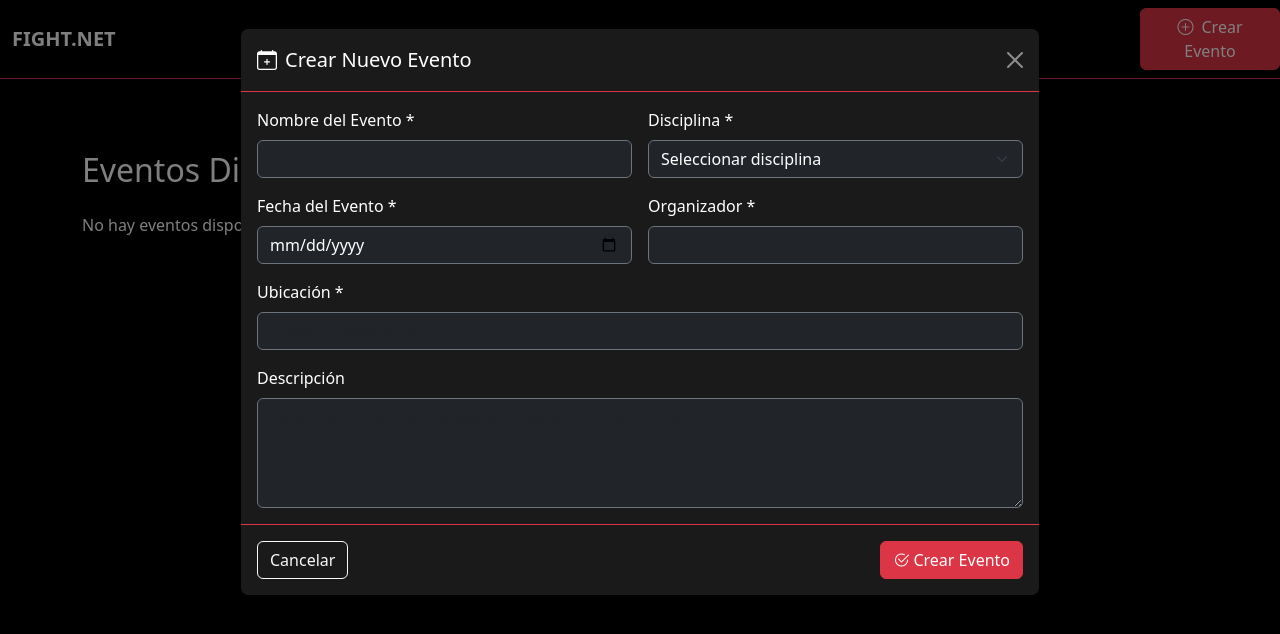
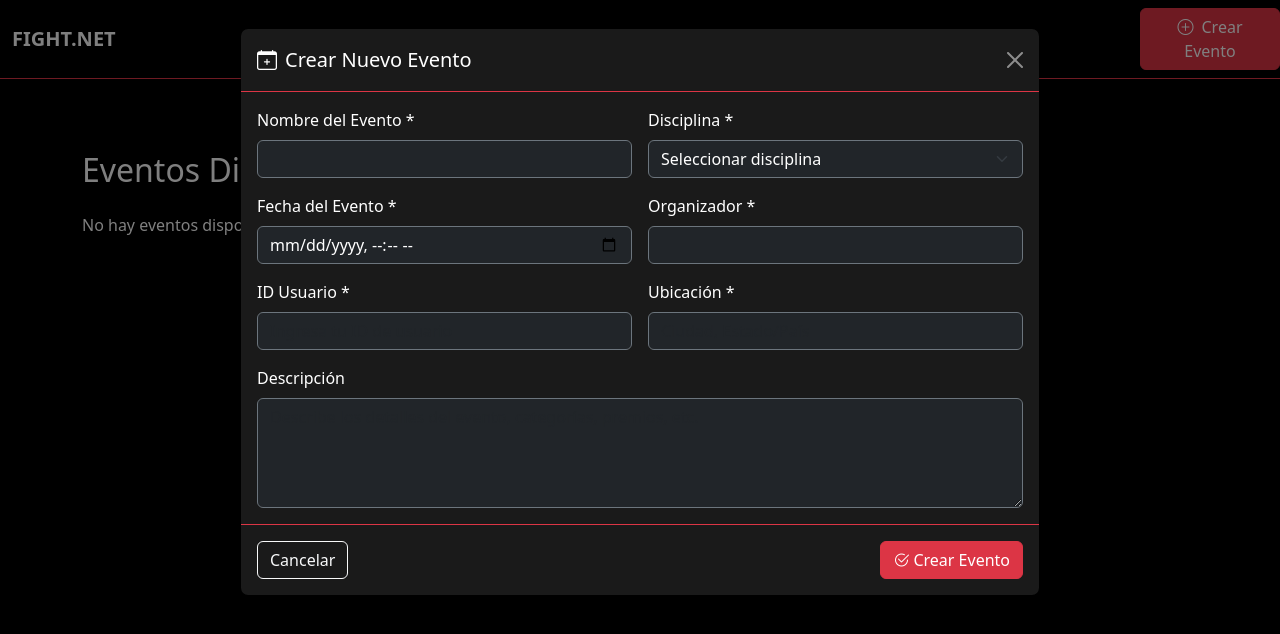
Before and after one commit to ElPunch/FIGHT.NET, a Django app: page /pagina/ in a window 1280 px wide, after a click on "Crear Evento". Shown: the top 634 px of the page. Run offline with Django 5.2, Linux system fonts and the light colour scheme; data that the repository does not hold is empty; parts of the project's set-up code (start-up, migrations or seed data) failed here and were passed over.

Commit message:
Enhance event creation form in index.html: add user ID input, change date input type, and format date for submission

```diff
--- a/eventos/templates/eventos/index.html
+++ b/eventos/templates/eventos/index.html
@@ -89,7 +89,7 @@
       {% endfor %}
     </div>
   </div>
-  <div class="modal fade" id="crearEventoModal" tabindex="-1" aria-labelledby="crearEventoModalLabel" aria-hidden="true">
+    <div class="modal fade" id="crearEventoModal" tabindex="-1" aria-labelledby="crearEventoModalLabel" aria-hidden="true">
     <div class="modal-dialog modal-lg">
       <div class="modal-content modal-evento">
         <div class="modal-header border-danger">
@@ -98,7 +98,7 @@
           </h5>
           <button type="button" class="btn-close btn-close-white" data-bs-dismiss="modal" aria-label="Cerrar"></button>
         </div>
-        <form method="post">
+        <form method="post" id="crearEventoForm">
           {% csrf_token %}
           <div class="modal-body">
             <div class="row g-3">
@@ -121,13 +121,19 @@
               </div>
               <div class="col-md-6">
                 <label for="data" class="form-label text-white">Fecha del Evento *</label>
-                <input type="date" class="form-control bg-dark text-white border-secondary" id="data" name="data" required>
+                <input type="datetime-local" class="form-control bg-dark text-white border-secondary" id="data" name="data_input" required>
+                <!-- Campo hidden que contendrá el formato correcto -->
+                <input type="hidden" id="data_formatted" name="data">
               </div>
               <div class="col-md-6">
                 <label for="organizador" class="form-label text-white">Organizador *</label>
                 <input type="text" class="form-control bg-dark text-white border-secondary" id="organizador" name="organizador" required>
               </div>
-              <div class="col-12">
+              <div class="col-md-6">
+                <label for="usuario" class="form-label text-white">ID Usuario *</label>
+                <input type="number" class="form-control bg-dark text-white border-secondary" id="usuario" name="usuario" required placeholder="Ingresa tu ID de usuario">
+              </div>
+              <div class="col-md-6">
                 <label for="localizacion" class="form-label text-white">Ubicación *</label>
                 <input type="text" class="form-control bg-dark text-white border-secondary" id="localizacion" name="localizacion" placeholder="Ciudad, Estado/País" required>
               </div>
@@ -147,6 +153,23 @@
       </div>
     </div>
   </div>
-</body>
- <script src="https://cdn.jsdelivr.net/npm/bootstrap@5.3.0/dist/js/bootstrap.bundle.min.js"></script>
+
+  <script src="https://cdn.jsdelivr.net/npm/bootstrap@5.3.0/dist/js/bootstrap.bundle.min.js"></script>
+  <script>
+    document.getElementById('crearEventoForm').addEventListener('submit', function(e) {
+      const dataInput = document.getElementById('data');
+      const dataFormatted = document.getElementById('data_formatted');
+
+      if (dataInput.value) {
+        // Convertir datetime-local a formato YYYY-MM-DD HH:MM:SS
+        const date = new Date(dataInput.value);
+        const formattedDate = date.getFullYear() + '-' +
+                             String(date.getMonth() + 1).padStart(2, '0') + '-' +
+                             String(date.getDate()).padStart(2, '0') + ' ' +
+                             String(date.getHours()).padStart(2, '0') + ':' +
+                             String(date.getMinutes()).padStart(2, '0') + ':00';
+        dataFormatted.value = formattedDate;
+      }
+    });
+  </script>
 </html>
```
